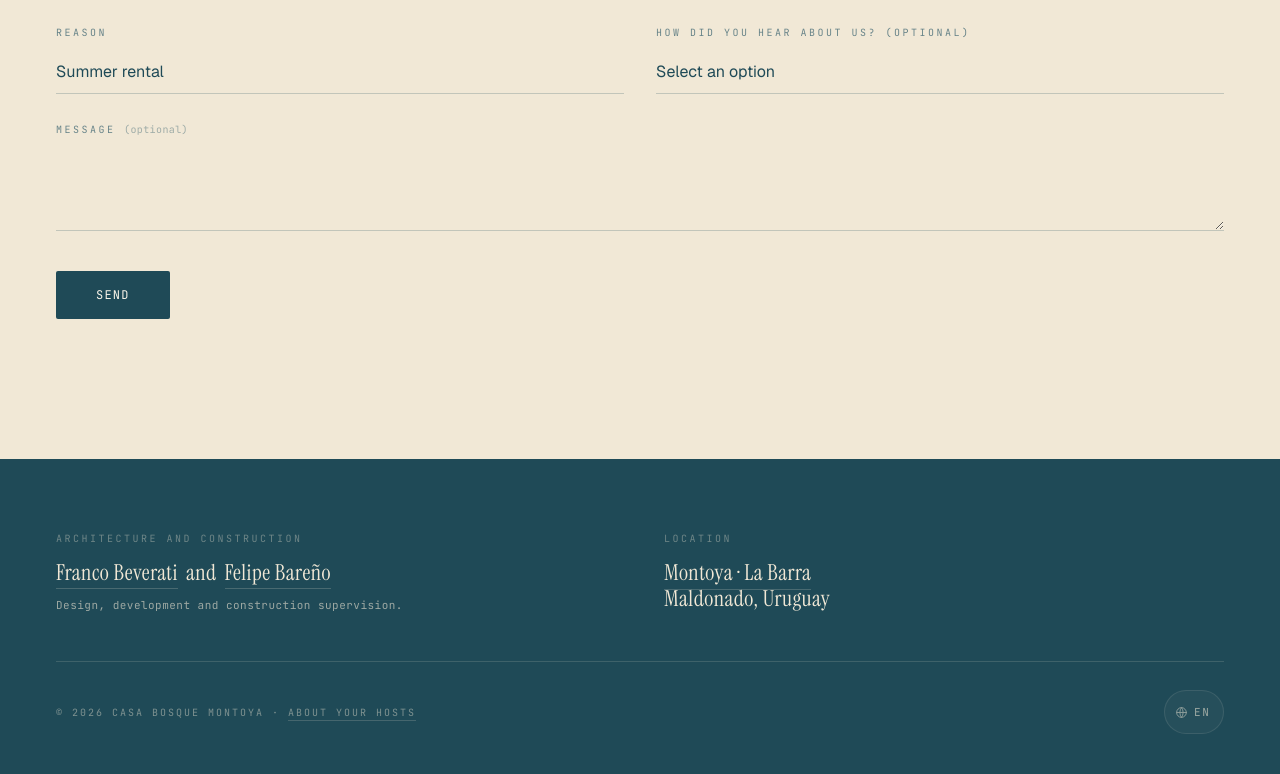
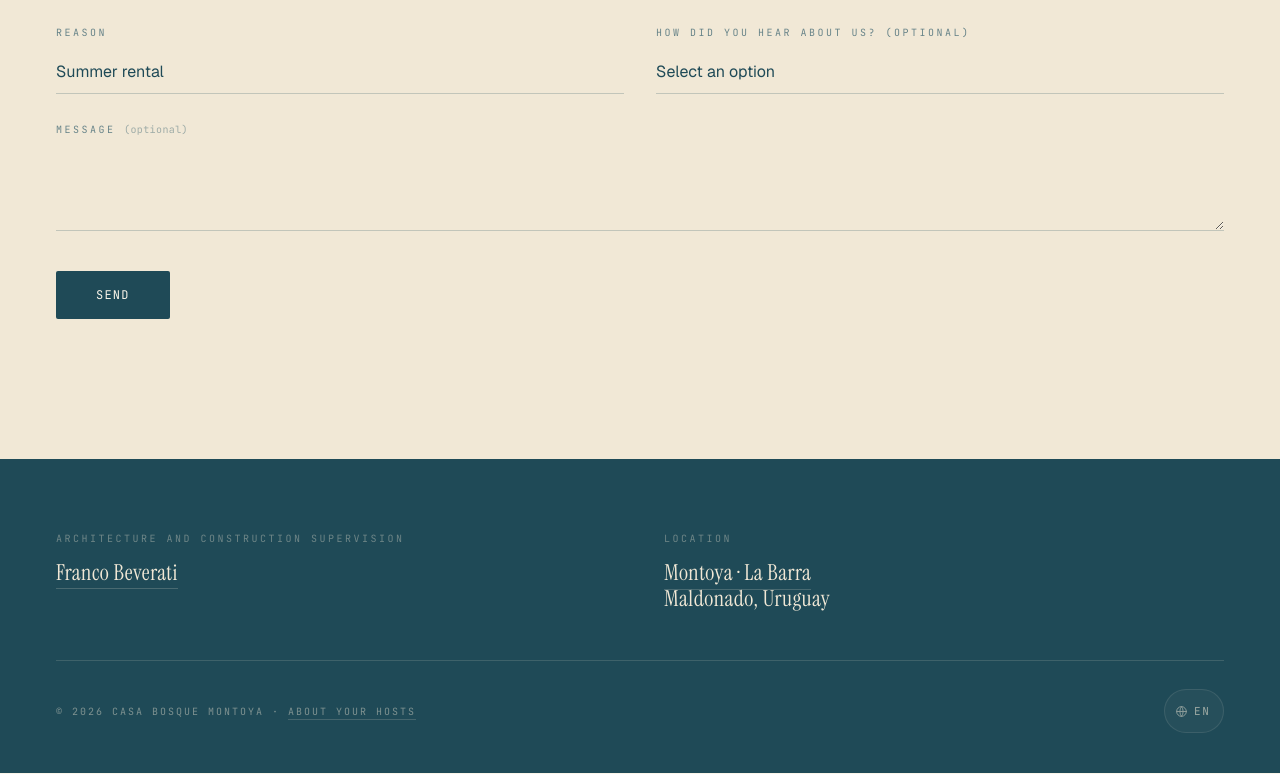
Before and after one commit to wikichaves/casabosquemontoya, a website: page index.html in a window 1280 px wide. Shown: the part 10741-11515 px from the top of the page. Drawn offline with Linux system fonts and the light colour scheme.

Commit message:
fix: credit Franco Beverati for architecture and site supervision

```diff
--- a/index.html
+++ b/index.html
@@ -1583,13 +1583,10 @@
   <div class="container">
     <div class="foot-grid">
       <div class="foot-col">
-        <span class="label" data-i18n="footer.archLabel">Arquitectura y obra</span>
+        <span class="label" data-i18n="footer.archLabel">Arquitectura y dirección de obra</span>
         <div class="foot-people">
           <a href="https://francobeverati.com" target="_blank" rel="noopener" translate="no">Franco Beverati</a>
-          <span class="foot-conjunction" data-i18n="footer.and">y</span>
-          <a href="https://www.linkedin.com/in/felipe-bare%C3%B1o-066514181/" target="_blank" rel="noopener" translate="no">Felipe Bareño</a>
         </div>
-        <p data-i18n="footer.archCopy">Diseño, desarrollo y dirección de obra.</p>
       </div>
       <div class="foot-col">
         <span class="label" data-i18n="footer.locLabel">Ubicación</span>
@@ -1927,9 +1924,7 @@
         'form.sending': 'Enviando…',
         'form.ok': '¡Gracias! Te escribimos pronto.',
         'form.err': 'No se pudo enviar. Probá de nuevo o escribinos por email.',
-        'footer.and': 'y',
-        'footer.archLabel': 'Arquitectura y obra',
-        'footer.archCopy': 'Diseño, desarrollo y dirección de obra.',
+        'footer.archLabel': 'Arquitectura y dirección de obra',
         'footer.locLabel': 'Ubicación',
         'footer.hostsLink': 'Sobre los hosts',
         'lightbox.label': 'Galería ampliada',
@@ -2091,9 +2086,7 @@
         'form.sending': 'Sending…',
         'form.ok': 'Thanks! We\'ll be in touch soon.',
         'form.err': "Couldn't send. Try again or email us.",
-        'footer.and': 'and',
-        'footer.archLabel': 'Architecture and construction',
-        'footer.archCopy': 'Design, development and construction supervision.',
+        'footer.archLabel': 'Architecture and construction supervision',
         'footer.locLabel': 'Location',
         'footer.hostsLink': 'About your hosts',
         'lightbox.label': 'Expanded gallery',
```
